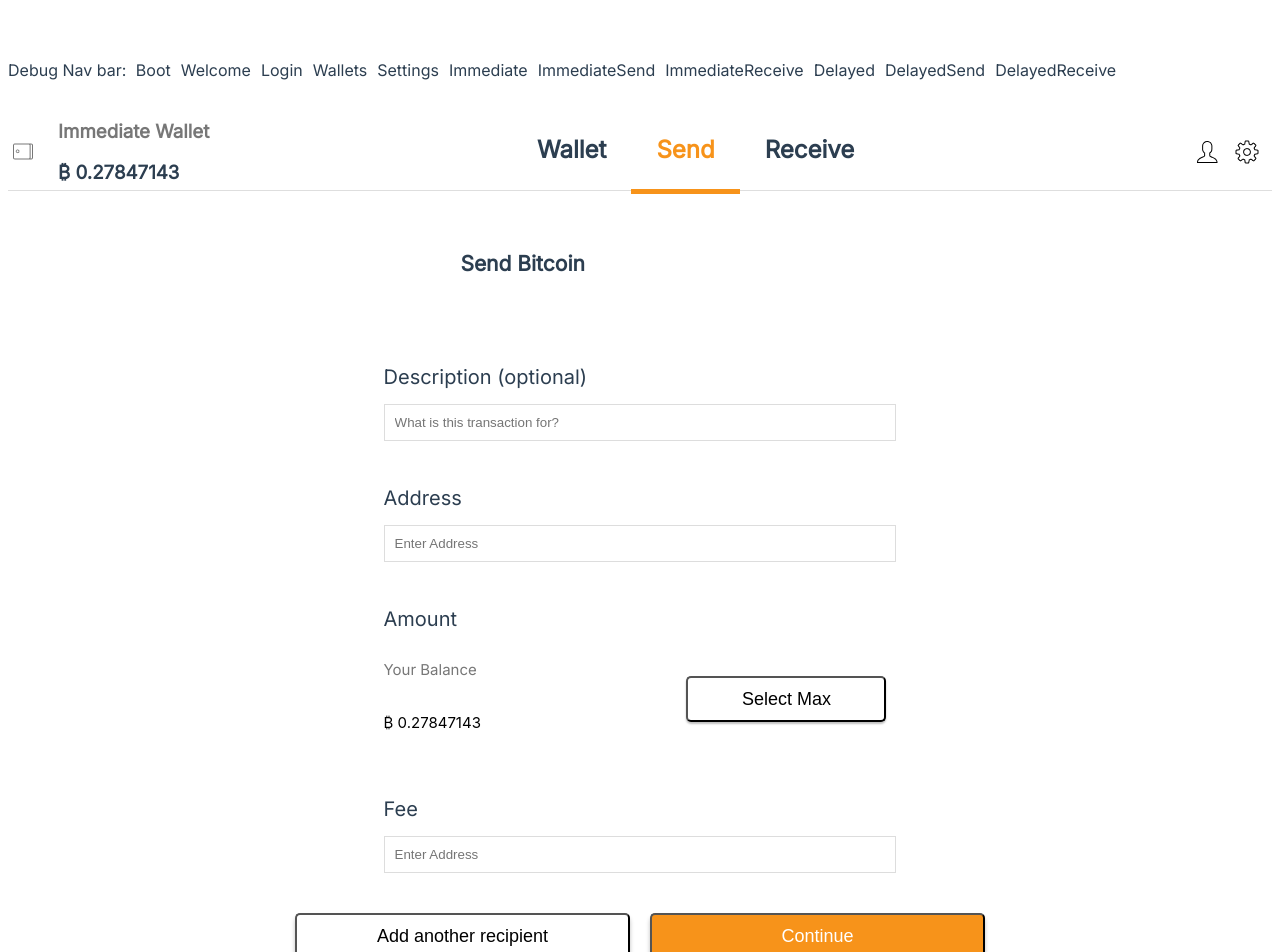
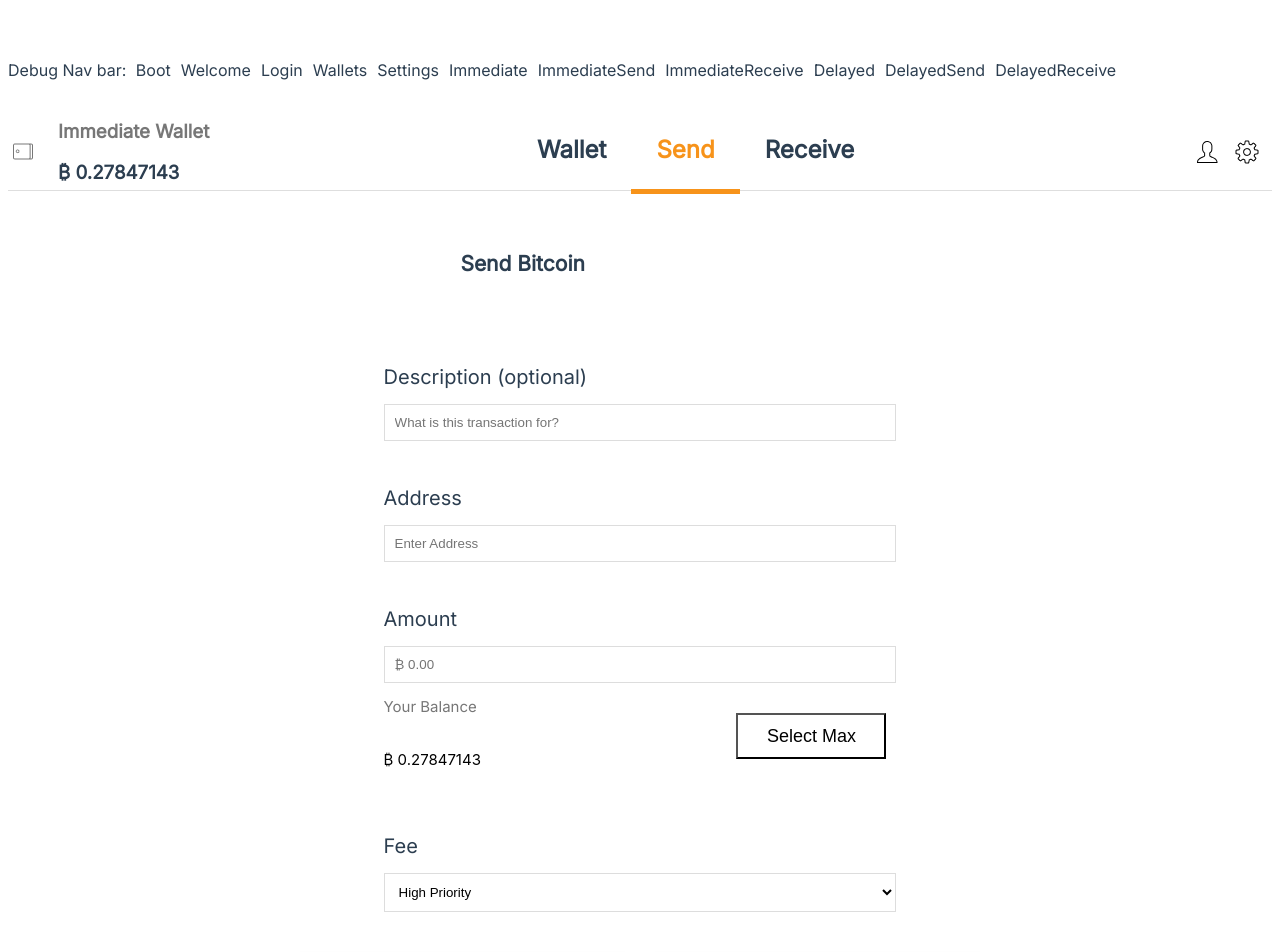
Before and after one commit to epiccurious/arctica-frontend, a Vue app: page /wallets/immediate/send in a window 1280 px wide. Shown: the top 952 px of the page. Built offline with nearby package versions, Linux system fonts and the light colour scheme.

Commit message:
updates to fee input field and amount input field, still need more work, tweaked page stylings

```diff
--- a/src/views/immediate/Send.vue
+++ b/src/views/immediate/Send.vue
@@ -14,7 +14,7 @@
             <br><input v-model="address" type="text" required placeholder="Enter Address">
 
             <br><label>Amount</label>
-             <!-- May remove this, will have to hit an exchange API for the price data -->
+            <br><input v-model="amount" type="float" required placeholder="₿ 0.00">
 
             <div class="balance_calculator">
                 <div class="balance_left">
@@ -27,8 +27,12 @@
             </div>
 
             <br><label>Fee</label>
-            <br><input v-model="fee" type="text" required placeholder="Enter Address">
-            <!-- This needs to be a dropdown menu -->
+            <br><select name="fee" id="fee">
+                <option value="high">High Priority</option>
+                <option value="medium">Medium Priority</option>
+                <option value="low">Low Priority</option>
+                <option value="custom">Custom (Advanced)</option>
+            </select>
 
         </form>
     </div>
@@ -64,6 +68,7 @@ export default {
      return{
          description: '',
          address: '',
+         amount: '',
      }
  },
  inject: ['immediateBalance'],
@@ -153,6 +158,15 @@ input{
     border: 1px solid #ddd;
 
 }
+select{
+    display: block;
+    padding: 10px 50px 10px 10px;
+    width: 100%;
+    box-sizing: border-box;
+    border: 1px solid #ddd;
+    background-color:#FFFFFF;
+
+}
 .button_container{
     display:flex;
     flex-direction: row;
@@ -184,10 +198,10 @@ input{
 }
 .btn4 {
   background: #FFFFFF;
-  box-shadow: 0px 2px 2px rgba(0, 0, 0, 0.25);
-  border-radius:5px;
+  /* box-shadow: 0px 2px 2px rgba(0, 0, 0, 0.25);
+  border-radius:5px; */
   color: #000000;
-  width: 200px;
+  width: 150px;
   height: 46px;
   font-size: 18px;
   line-height: 18px;
```
